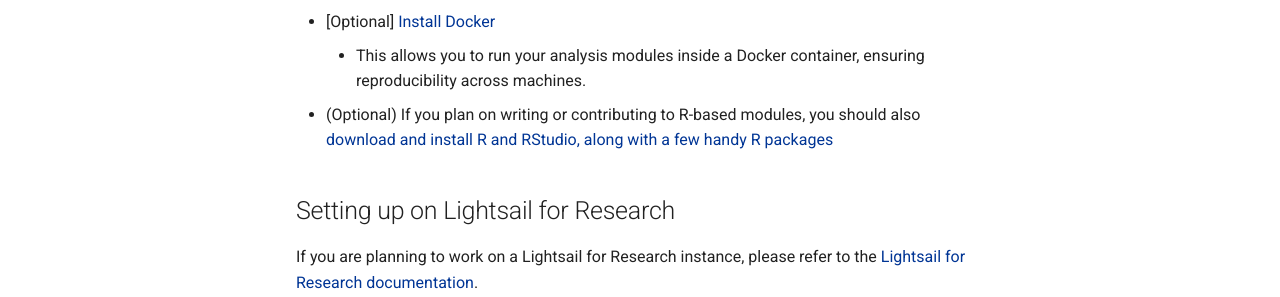
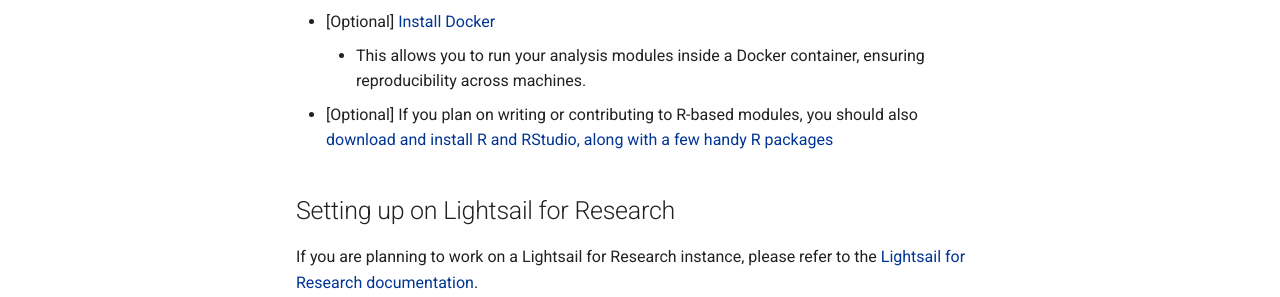
Before and after one commit to AlexsLemonade/OpenScPCA-analysis, an MkDocs documentation site: the page built from docs/technical-setup/environment-setup/index.md, in a window 1280 px wide and 1219 px high. Shown: the part 855-1152 px from the top of the window. Built offline with MkDocs 1.6.1 and Material for MkDocs 9.7.7, drawn with Linux system fonts in a browser that asks for light colours.

Commit message:
Apply suggestions from code review
Co-authored-by: Stephanie Spielman <stephanie.spielman@gmail.com>

```diff
--- a/docs/technical-setup/environment-setup/index.md
+++ b/docs/technical-setup/environment-setup/index.md
@@ -22,7 +22,7 @@
     - This will allow you to make contributions in Git
 - [Optional] [Install Docker](./install-docker.md)
     - This allows you to run your analysis modules inside a Docker container, ensuring reproducibility across machines.
-- (Optional) If you plan on writing or contributing to R-based modules, you should also [download and install R and RStudio, along with a few handy R packages](./install-r-rstudio.md)
+- [Optional] If you plan on writing or contributing to R-based modules, you should also [download and install R and RStudio, along with a few handy R packages](./install-r-rstudio.md)
 
 ## Setting up on Lightsail for Research
 
```
Also changed, not shown: docs/technical-setup/environment-setup/install-docker.md (+2 -0 lines).
